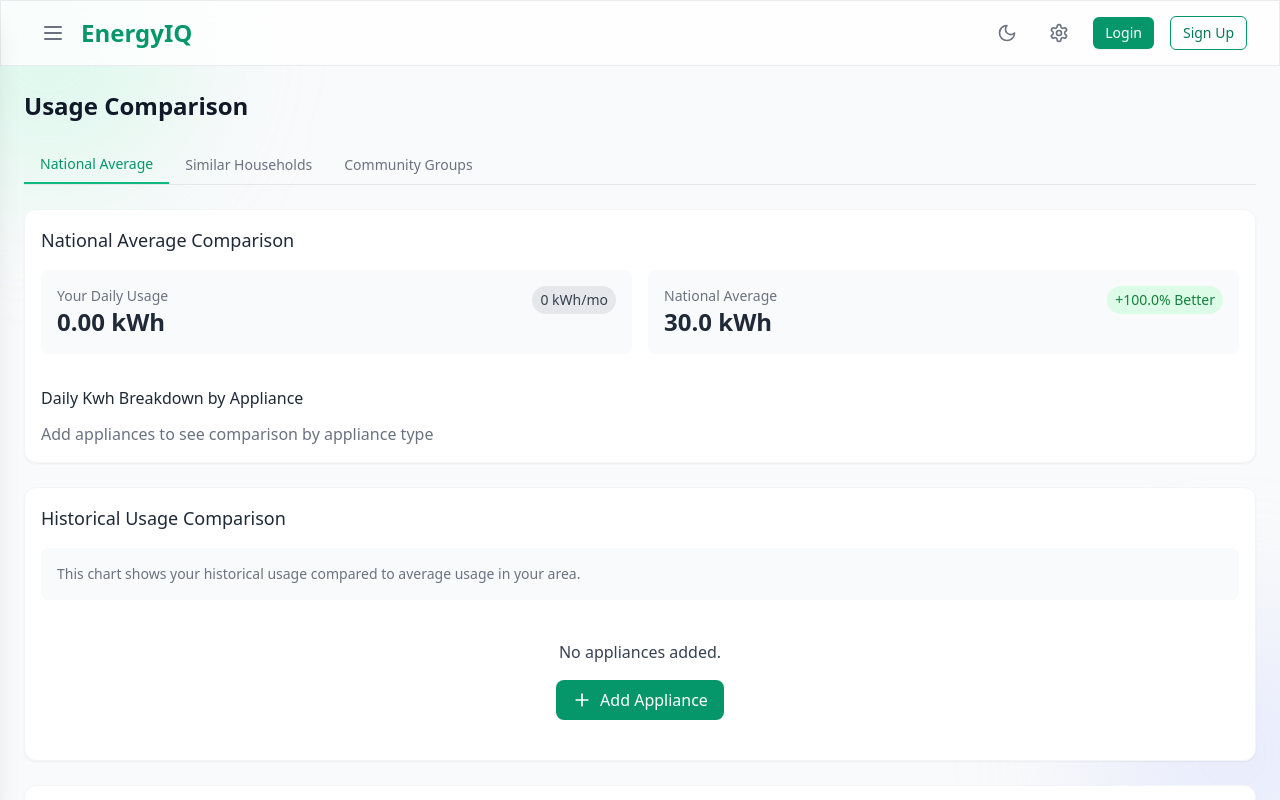
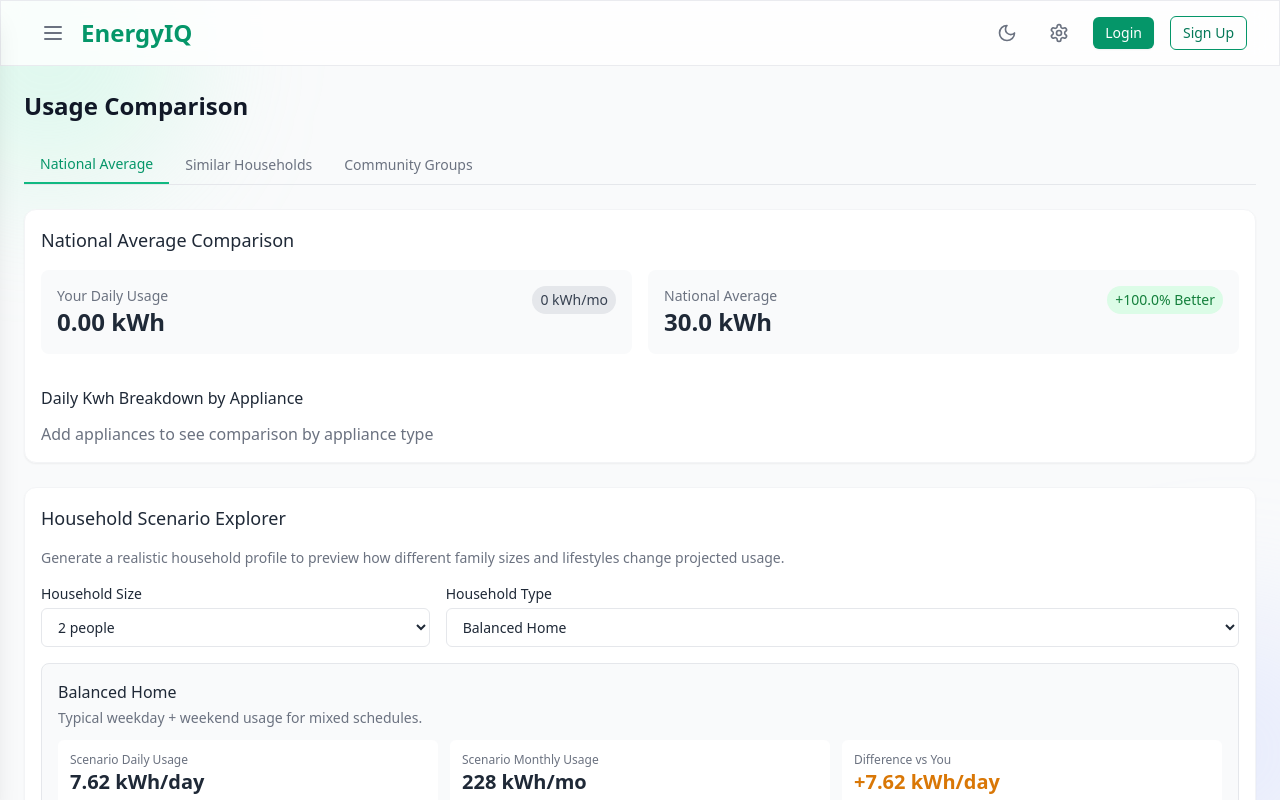
Before and after one commit to Tonna16/TrackEnergy, a React (Vite) app in the folder frontend/: page /compare in a window 1280 px wide. Built offline with nearby package versions, Linux system fonts and the light colour scheme.

Commit message:
Improve scenario comparison, PDF fallback generation, and chart variability

```diff
--- a/frontend/src/pages/Compare.tsx
+++ b/frontend/src/pages/Compare.tsx
@@ -13,6 +13,45 @@ function formatNumber(n: number, digits = 1) {
 }
 
 type Bucket = { name: string; value: number }
+type HouseholdProfileKey = 'balanced' | 'remote-work' | 'large-family' | 'frugal'
+type HouseholdScenario = {
+  key: HouseholdProfileKey
+  label: string
+  description: string
+  baseKwhPerPerson: number
+  householdMultiplier: number
+}
+
+const HOUSEHOLD_SCENARIOS: HouseholdScenario[] = [
+  {
+    key: 'balanced',
+    label: 'Balanced Home',
+    description: 'Typical weekday + weekend usage for mixed schedules.',
+    baseKwhPerPerson: 3.4,
+    householdMultiplier: 1,
+  },
+  {
+    key: 'remote-work',
+    label: 'Remote Work Family',
+    description: 'Higher daytime HVAC, lighting, and device loads.',
+    baseKwhPerPerson: 3.9,
+    householdMultiplier: 1.08,
+  },
+  {
+    key: 'large-family',
+    label: 'Large Active Family',
+    description: 'More laundry, cooking, and evening peak demand.',
+    baseKwhPerPerson: 4.2,
+    householdMultiplier: 1.15,
+  },
+  {
+    key: 'frugal',
+    label: 'Efficiency Focused',
+    description: 'Conservation habits and efficient appliances.',
+    baseKwhPerPerson: 2.9,
+    householdMultiplier: 0.86,
+  },
+]
 
 export default function Compare() {
   const { totalDailyUsage, appliances, settings, getApplianceTypeInfo } = useAppContext()
@@ -23,6 +62,8 @@ export default function Compare() {
   const [communityError, setCommunityError] = useState<string | null>(null)
   const [communityData, setCommunityData] = useState<Bucket[] | null>(null)
   const [communityHouseholdAvg, setCommunityHouseholdAvg] = useState<number | null>(null)
+  const [scenarioHouseholdSize, setScenarioHouseholdSize] = useState<number>(2)
+  const [scenarioProfile, setScenarioProfile] = useState<HouseholdProfileKey>('balanced')
 
   const token = Boolean(getAuthToken())
 
@@ -179,9 +220,21 @@ export default function Compare() {
   }
 
   const activeEfficiencyScore = compareWith === 'national' ? nationalEfficiencyScore : householdEfficiencyScore
+  const selectedScenario = HOUSEHOLD_SCENARIOS.find(scenario => scenario.key === scenarioProfile) ?? HOUSEHOLD_SCENARIOS[0]
+  const generatedScenarioDailyKwh = useMemo(() => {
+    const sizeFactor = 1 + Math.max(0, scenarioHouseholdSize - 1) * 0.12
+    const weekendFactor = selectedScenario.key === 'remote-work' ? 1.03 : 1
+    return selectedScenario.baseKwhPerPerson * scenarioHouseholdSize * selectedScenario.householdMultiplier * sizeFactor * weekendFactor
+  }, [scenarioHouseholdSize, selectedScenario])
+  const generatedScenarioMonthlyKwh = generatedScenarioDailyKwh * 30
+  const scenarioDifference = generatedScenarioDailyKwh - totalDailyUsage
 
   // when rendering community panel, prefer server-provided data if available
   const effectiveCommunityData = communityData ?? localFallbackCommunity
+
+  useEffect(() => {
+    setScenarioHouseholdSize(Math.max(1, frontendHouseholdSize))
+  }, [frontendHouseholdSize])
 
   return (
     <div className="space-y-6 pb-16 sm:pb-0">
@@ -312,6 +365,67 @@ export default function Compare() {
         )}
       </div>
 
+      <div className="card">
+        <h2 className="text-lg font-medium mb-4">Household Scenario Explorer</h2>
+        <p className="text-sm text-gray-500 dark:text-gray-400 mb-4">
+          Generate a realistic household profile to preview how different family sizes and lifestyles change projected usage.
+        </p>
+
+        <div className="grid grid-cols-1 md:grid-cols-3 gap-4">
+          <label className="flex flex-col gap-1 text-sm">
+            Household Size
+            <select
+              value={scenarioHouseholdSize}
+              onChange={e => setScenarioHouseholdSize(Number(e.target.value))}
+              className="border rounded-md px-3 py-2 bg-white dark:bg-gray-900"
+            >
+              {Array.from({ length: 8 }, (_, index) => index + 1).map(size => (
+                <option key={size} value={size}>
+                  {size} {size === 1 ? 'person' : 'people'}
+                </option>
+              ))}
+            </select>
+          </label>
+
+          <label className="md:col-span-2 flex flex-col gap-1 text-sm">
+            Household Type
+            <select
+              value={scenarioProfile}
+              onChange={e => setScenarioProfile(e.target.value as HouseholdProfileKey)}
+              className="border rounded-md px-3 py-2 bg-white dark:bg-gray-900"
+            >
+              {HOUSEHOLD_SCENARIOS.map(profile => (
+                <option key={profile.key} value={profile.key}>
+                  {profile.label}
+                </option>
+              ))}
+            </select>
+          </label>
+        </div>
+
+        <div className="mt-4 rounded-lg border border-gray-200 dark:border-gray-700 p-4 bg-gray-50 dark:bg-gray-800">
+          <p className="font-medium">{selectedScenario.label}</p>
+          <p className="text-sm text-gray-500 dark:text-gray-400 mt-1">{selectedScenario.description}</p>
+          <div className="mt-3 grid grid-cols-1 sm:grid-cols-3 gap-3">
+            <div className="rounded-md bg-white dark:bg-gray-900 p-3">
+              <p className="text-xs text-gray-500 dark:text-gray-400">Scenario Daily Usage</p>
+              <p className="text-xl font-semibold">{formatNumber(generatedScenarioDailyKwh, 2)} kWh/day</p>
+            </div>
+            <div className="rounded-md bg-white dark:bg-gray-900 p-3">
+              <p className="text-xs text-gray-500 dark:text-gray-400">Scenario Monthly Usage</p>
+              <p className="text-xl font-semibold">{formatNumber(generatedScenarioMonthlyKwh, 0)} kWh/mo</p>
+            </div>
+            <div className="rounded-md bg-white dark:bg-gray-900 p-3">
+              <p className="text-xs text-gray-500 dark:text-gray-400">Difference vs You</p>
+              <p className={`text-xl font-semibold ${scenarioDifference <= 0 ? 'text-green-600 dark:text-green-400' : 'text-amber-600 dark:text-amber-400'}`}>
+                {scenarioDifference > 0 ? '+' : ''}
+                {formatNumber(scenarioDifference, 2)} kWh/day
+              </p>
+            </div>
+          </div>
+        </div>
+      </div>
+
       {/* Historical Comparison */}
       <div className="card">
         <h2 className="text-lg font-medium mb-4">Historical Usage Comparison</h2>
--- a/frontend/src/utils/energyEstimator.tsx
+++ b/frontend/src/utils/energyEstimator.tsx
@@ -94,6 +94,11 @@ export type ChartPoint = {
 
 function clamp(value: number, min: number, max: number) {
   return Math.min(max, Math.max(min, value))
+}
+
+function deterministicVariation(seedText: string, spread = 0.015) {
+  const random = mulberry32(xfnv1a(seedText))()
+  return 1 + (random * 2 * spread - spread)
 }
 
 function recencyWeight(date: Date, today: Date) {
@@ -295,7 +300,7 @@ export function generateEstimate({
 
       const season = seasonalAdjust ? (SEASONAL[d.getMonth()] ?? 1) : 1
       const noise = disableNoise
-        ? 1
+        ? deterministicVariation(`${app.id}-${label}-fallback-stability`, 0.0125)
         : mode === 'simulated'
         ? 1 + (mulberry32(xfnv1a(`${app.id}-${label}`))() * 2 * NOISE_BOUND - NOISE_BOUND)
         : 1
```
Also changed, not shown: 2 other files (tests, documents, lock files or other folders).
